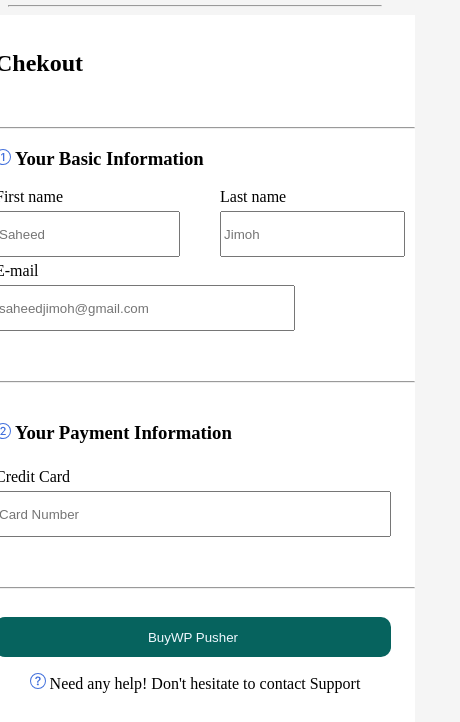
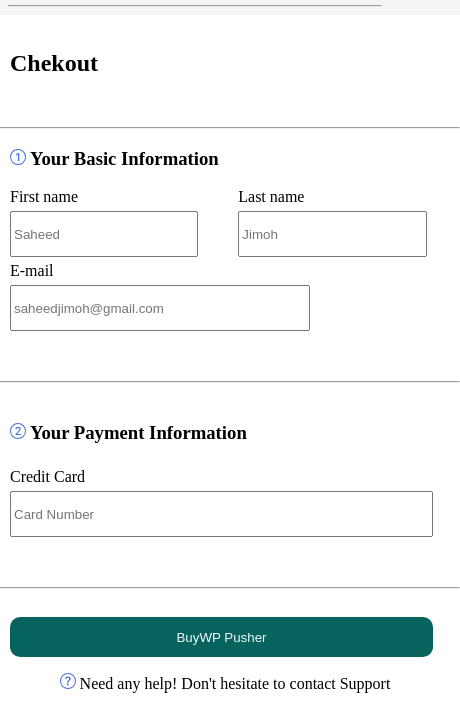
Before and after one commit to Saheed388/software-engineering-repository, a plain HTML site: page index.html in a window 390 px wide. Shown: the part 114-836 px from the top of the page, 460 px wide, since content can reach past the window. Drawn offline with Linux system fonts and the light colour scheme.

Commit message:
new commit

```diff
--- a/new_style.css
+++ b/new_style.css
@@ -455,8 +455,8 @@ text-align: left;
     .first-body, .second-body {
       width: 100%; /* Set width to 100% to occupy full width */
       max-width: 100%; /* Ensure content doesn't overflow */
-      margin: 0; /* Remove margin */
-      padding: 0; /* Remove padding */
+      margin-left: 30px;
+      padding: 1; /* Remove padding */
     }
 
     /* Other adjustments as needed */
```
